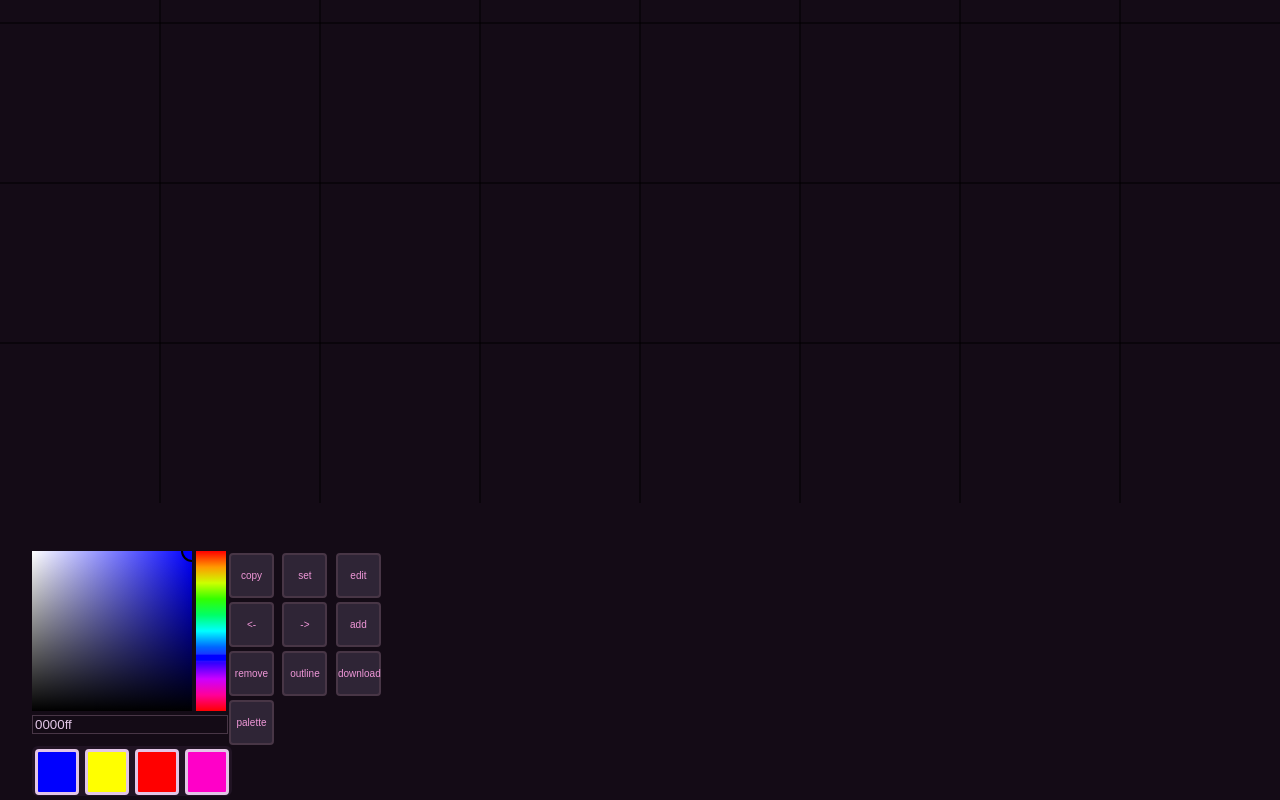
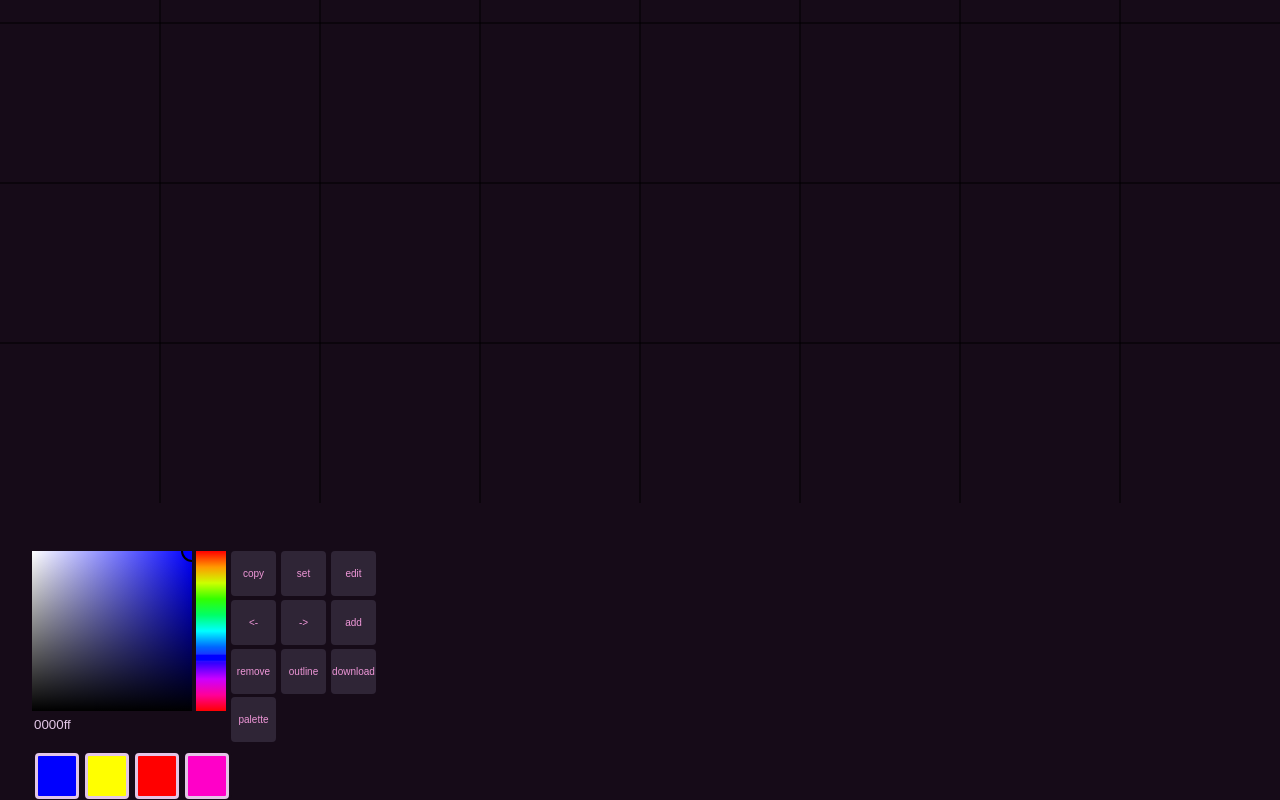
Before and after one commit to namakayo/Namina, a plain HTML site: page index.html in a window 1280 px wide. Shown: the part 777-1577 px from the top of the page. Drawn offline with Linux system fonts and the light colour scheme.

Commit message:
update style.css

```diff
--- a/style.css
+++ b/style.css
@@ -1,13 +1,13 @@
 :root{
-  --bg: #140B16;
-  --bg2: #211424;
+  --bg: #160B18;
+  --bg2: #160B18;
   --text: #E2C6E6;
   --light: #EF97D8;
   --mid: #AF74A0;
   --dark: #483646;
   --canvasbg: #0A070A;
   --canvasline: #1E202F;
-  --square: #593955;
+  --square: #160B18;
   --squarelight: #D495CB;
   --btn: #2F2536;
   --btnon: #684B69;
@@ -45,8 +45,11 @@ canvas{
 #colori{
   width: 190px;
   background-color: var(--bg);
-  border: 1px solid var(--dark);
+  border: 0px;
   color: var(--text);
+}
+#colori:focus{
+  outline: none;
 }
 
 .csquare{
@@ -69,29 +72,32 @@ canvas{
   margin: 0px;
 }
 .buttons{
-  width: 160px;
+  width: 150px;
   height: 195px;
-  display: flexbox;
-  align-content: flex-start;
-  justify-content: flex-start;
+  display: grid;
+  grid-template-columns: repeat(3,1fr);
+  grid-template-rows: repeat(4,1fr);
+  margin: 4px;
+  margin-top: 0px;
 }
 button{
   width: 45px;
   height: 45px;
   font-size: 10px;
   background-color: var(--btn);
-  border: 2px solid var(--dark);
+  border: 0px;
   color: var(--light);
   border-radius: 4px;
-  margin: 2px;
-  padding: 0;
+  margin: 0px;
+  padding: 0px;
   user-select: none;
   -webkit-user-select: none;
   -moz-user-select: none;
   -ms-user-select: none;
+  transition: all 0.1s ease-out;
 }
 button:active{
-  border: 2px solid var(--bg);
+  background-color: var(--bg2);
 }
 .flex{
   display: flex;
```
